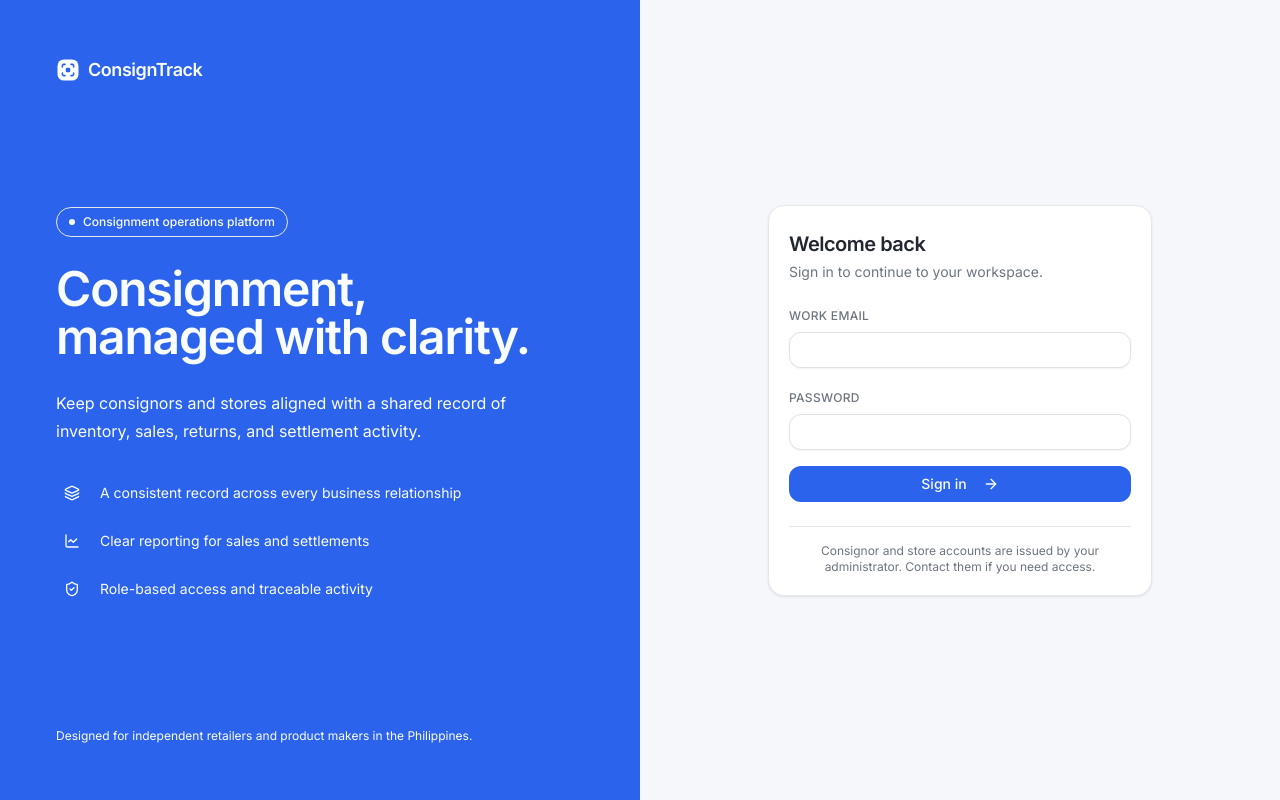
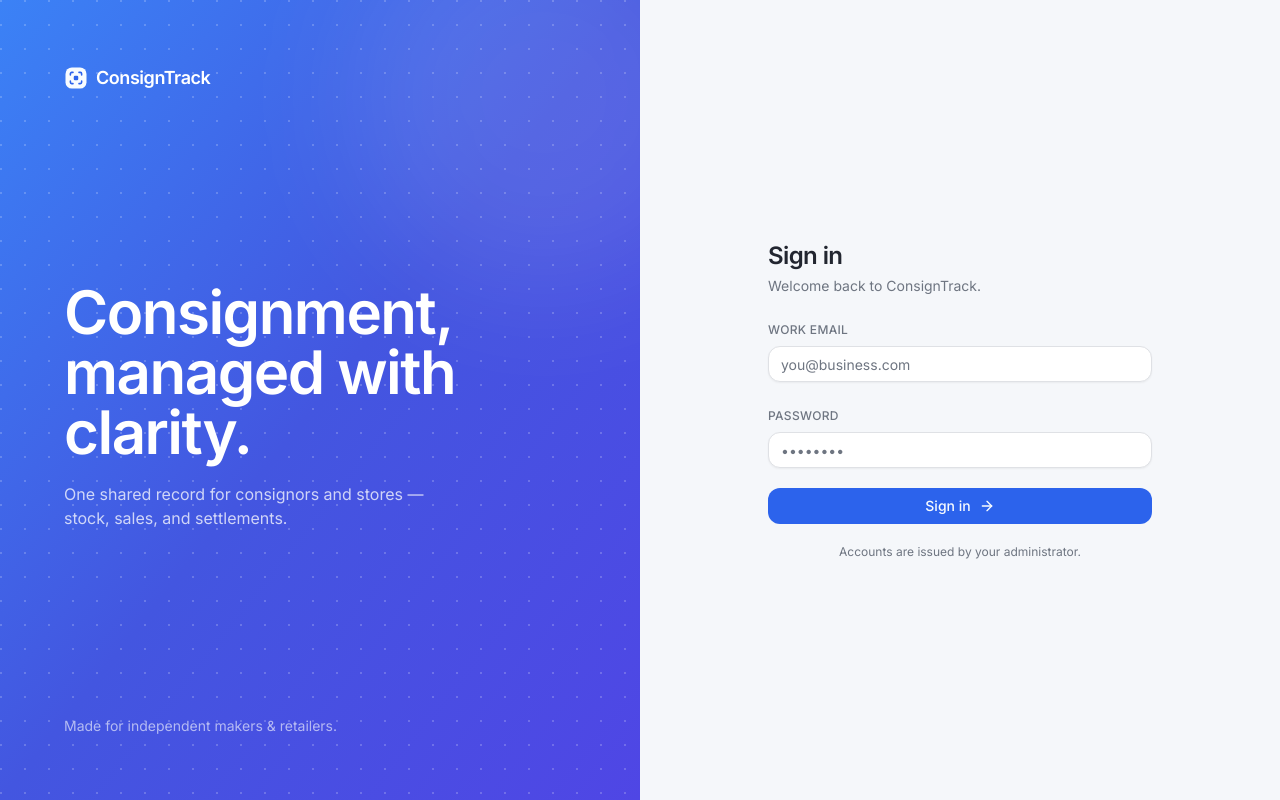
Before and after one commit to jaimevfb/consigntrack, a Next.js app: page /login in a window 1280 px wide. Built offline with nearby package versions, Linux system fonts and the light colour scheme.

Commit message:
feat(v2): sleeker sign-in — gradient brand panel, trimmed copy
Gradient brand panel (matches the logo) with dot-grid texture + glow, a short
tagline and one subline (dropped the badge, bullets, PH footer). Form simplified
to Sign in + email + password + one small admin note.

```diff
--- a/src/app/login/page.tsx
+++ b/src/app/login/page.tsx
@@ -2,76 +2,44 @@
 
 import * as React from "react";
 import { useRouter } from "next/navigation";
-import { ShieldCheck, LineChart, Layers, ArrowRight } from "lucide-react";
+import { ArrowRight } from "lucide-react";
 import { createClient } from "@/lib/supabase/client";
 import { Button } from "@/components/ui/button";
 import { Input } from "@/components/ui/input";
 import { Label } from "@/components/ui/label";
-import { Card, CardContent } from "@/components/ui/card";
 import { Wordmark } from "@/components/brand";
 
 export default function AuthPage() {
   return (
     <main className="grid min-h-screen lg:grid-cols-2">
-      {/* Brand / value panel */}
-      <section className="relative hidden flex-col justify-between overflow-hidden bg-primary p-10 text-primary-foreground lg:flex xl:p-14">
-        <Wordmark inverted className="text-primary-foreground [&_span]:text-primary-foreground" />
-        <div className="relative z-10 space-y-7">
-          <div className="inline-flex items-center gap-2 rounded-full border border-primary-foreground/20 bg-primary-foreground/10 px-3 py-1.5 text-xs font-medium text-primary-foreground/90">
-            <span className="h-1.5 w-1.5 rounded-full bg-primary-foreground" />
-            Consignment operations platform
-          </div>
-          <h1 className="max-w-lg font-serif text-4xl font-semibold leading-tight xl:text-5xl">
-            Consignment, managed with clarity.
+      {/* Brand panel */}
+      <section className="relative hidden flex-col justify-between overflow-hidden p-12 text-white lg:flex xl:p-16">
+        <div aria-hidden className="absolute inset-0 bg-gradient-to-br from-[#3B82F6] via-[#4356E0] to-[#4F46E5]" />
+        <div aria-hidden className="absolute inset-0 opacity-20" style={{ backgroundImage: "radial-gradient(circle at 1px 1px, #ffffff 1px, transparent 0)", backgroundSize: "24px 24px" }} />
+        <div aria-hidden className="absolute -right-24 -top-24 h-96 w-96 rounded-full bg-white/10 blur-3xl" />
+
+        <div className="relative z-10">
+          <Wordmark inverted className="text-white [&_span]:text-white" />
+        </div>
+        <div className="relative z-10">
+          <h1 className="font-serif text-5xl font-semibold leading-[1.05] xl:text-6xl">
+            Consignment,<br />managed with clarity.
           </h1>
-          <p className="max-w-lg text-base leading-7 text-primary-foreground/80">
-            Keep consignors and stores aligned with a shared record of inventory, sales, returns,
-            and settlement activity.
+          <p className="mt-5 max-w-sm text-base text-white/75">
+            One shared record for consignors and stores — stock, sales, and settlements.
           </p>
-          <ul className="space-y-4 pt-1 text-sm">
-            {[
-              [Layers, "A consistent record across every business relationship"],
-              [LineChart, "Clear reporting for sales and settlements"],
-              [ShieldCheck, "Role-based access and traceable activity"],
-            ].map(([Icon, text], i) => (
-              <li key={i} className="flex items-center gap-3">
-                <span className="flex h-8 w-8 items-center justify-center rounded-md bg-primary-foreground/15">
-                  <Icon className="h-4 w-4" />
-                </span>
-                {text as string}
-              </li>
-            ))}
-          </ul>
         </div>
-        <p className="text-xs text-primary-foreground/70">
-          Designed for independent retailers and product makers in the Philippines.
-        </p>
+        <p className="relative z-10 text-sm text-white/60">Made for independent makers &amp; retailers.</p>
       </section>
 
-      {/* Auth card */}
-      <section className="flex items-center justify-center bg-background px-4 py-10">
+      {/* Sign-in */}
+      <section className="flex items-center justify-center bg-background px-6 py-12">
         <div className="w-full max-w-sm">
-          <div className="mb-8 lg:hidden">
-            <Wordmark />
-          </div>
-          <AuthCard />
+          <div className="mb-10 lg:hidden"><Wordmark /></div>
+          <LoginForm />
         </div>
       </section>
     </main>
-  );
-}
-
-function AuthCard() {
-  return (
-    <Card>
-      <CardContent className="pt-6">
-        <LoginForm />
-        <p className="mt-6 border-t pt-4 text-center text-xs text-muted-foreground">
-          Consignor and store accounts are issued by your administrator.
-          Contact them if you need access.
-        </p>
-      </CardContent>
-    </Card>
   );
 }
 
@@ -95,24 +63,24 @@ function LoginForm() {
   }
 
   return (
-    <form onSubmit={onSubmit} className="space-y-4">
-      <div className="mb-5 space-y-1">
-        <h2 className="text-xl font-semibold">Welcome back</h2>
-        <p className="text-sm text-muted-foreground">Sign in to continue to your workspace.</p>
+    <form onSubmit={onSubmit} className="space-y-5">
+      <div className="space-y-1">
+        <h2 className="text-2xl font-semibold tracking-tight">Sign in</h2>
+        <p className="text-sm text-muted-foreground">Welcome back to ConsignTrack.</p>
       </div>
       <div className="space-y-1.5">
         <Label htmlFor="l-email">Work email</Label>
-        <Input id="l-email" type="email" autoComplete="email" required value={email} onChange={(e) => setEmail(e.target.value)} />
+        <Input id="l-email" type="email" autoComplete="email" placeholder="you@business.com" required value={email} onChange={(e) => setEmail(e.target.value)} />
       </div>
       <div className="space-y-1.5">
         <Label htmlFor="l-password">Password</Label>
-        <Input id="l-password" type="password" autoComplete="current-password" required value={password} onChange={(e) => setPassword(e.target.value)} />
+        <Input id="l-password" type="password" autoComplete="current-password" placeholder="••••••••" required value={password} onChange={(e) => setPassword(e.target.value)} />
       </div>
       {error ? <p className="rounded-md bg-destructive/10 px-3 py-2 text-sm text-destructive">{error}</p> : null}
       <Button type="submit" className="w-full" disabled={loading}>
-        {loading ? "Signing in…" : "Sign in"}
-        {!loading ? <ArrowRight className="ml-2 h-4 w-4" /> : null}
+        {loading ? "Signing in…" : <>Sign in <ArrowRight className="h-4 w-4" /></>}
       </Button>
+      <p className="text-center text-xs text-muted-foreground">Accounts are issued by your administrator.</p>
     </form>
   );
 }
```
